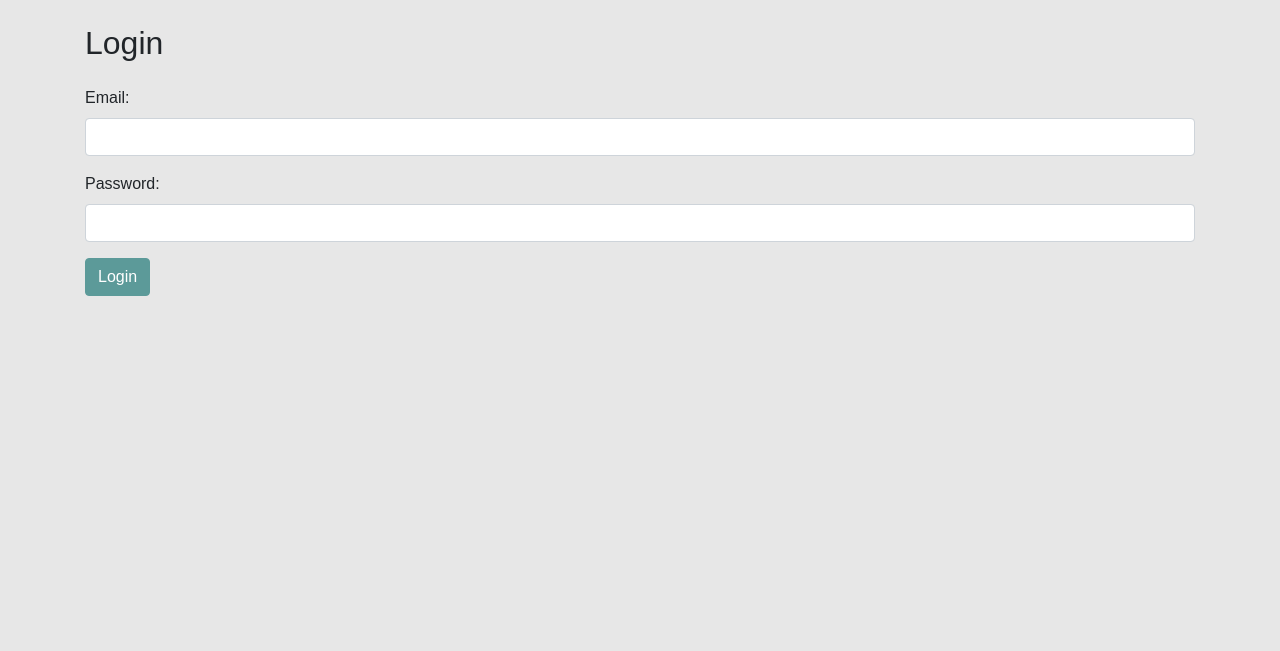
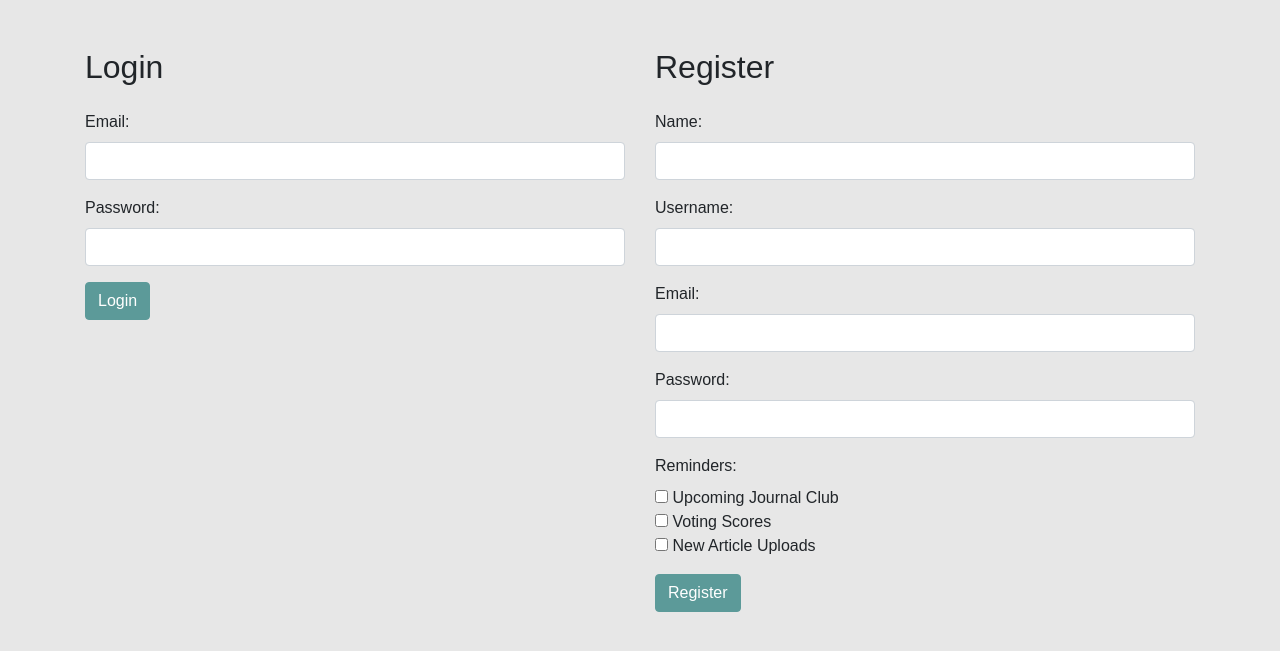
Before and after one commit to mariesantillo/journal-club, a Flask app: page /login in a window 1280 px wide. Shown: the part 56-707 px from the top of the page. Run offline with Flask 3, Linux system fonts and the light colour scheme; some libraries are stand-ins or nearby versions.

Commit message:
Integrated registration with login, added new fields, fixed registration redirect

```diff
--- a/app.py
+++ b/app.py
@@ -30,6 +30,9 @@ class User(UserMixin, db.Model):
     id = db.Column(db.Integer, primary_key=True)
     email = db.Column(db.String(120), unique=True, nullable=False)
     password = db.Column(db.String(200), nullable=False)
+    name = db.Column(db.String(100), nullable=False)
+    username = db.Column(db.String(100), unique=True, nullable=False)
+    reminders = db.Column(db.String(200), nullable=False, default="")
 
 class Article(db.Model):
     id = db.Column(db.Integer, primary_key=True)
@@ -53,18 +56,24 @@ def home():
     articles = Article.query.all()
     return render_template('home.html', articles=articles)
 
-@app.route('/register', methods=['GET', 'POST'])
+@app.route('/register', methods=['POST'])
 def register():
-    if request.method == 'POST':
+    try:
+        name = request.form['name']
+        username = request.form['username']
         email = request.form['email']
         password = request.form['password']
         hashed_password = generate_password_hash(password, method='sha256')
-        new_user = User(email=email, password=hashed_password)
+        reminders = ','.join(request.form.getlist('reminders'))
+        new_user = User(name=name, username=username, email=email, password=hashed_password, reminders=reminders)
         db.session.add(new_user)
         db.session.commit()
         flash('Registration successful! Please log in.', 'success')
         return redirect(url_for('login'))
-    return render_template('register.html')
+    except Exception as e:
+        db.session.rollback()
+        flash(f'Registration failed: {str(e)}', 'danger')
+        return redirect(url_for('login'))
 
 @app.route('/login', methods=['GET', 'POST'])
 def login():
@@ -141,7 +150,7 @@ def send_reminder_email():
                 .all()
     if articles:
         top_article = articles[0][0]
-        recipients = [user.email for user in User.query.all()]
+        recipients = [user.email for user in User.query.all() if 'upcoming_journal_club' in user.reminders]
         with mail.connect() as conn:
             for recipient in recipients:
                 message = f"Reminder: The journal club is tomorrow. The top article this week is '{top_article.title}'. Don't forget to read it!"
--- a/requirements.txt
+++ b/requirements.txt
@@ -1,13 +1,16 @@
+alembic==1.13.2
 APScheduler==3.10.4
 blinker==1.8.2
 click==8.1.7
 Flask==3.0.3
 Flask-Login==0.6.3
 Flask-Mail==0.10.0
+Flask-Migrate==4.0.7
 Flask-SQLAlchemy==3.1.1
 gunicorn==22.0.0
 itsdangerous==2.2.0
 Jinja2==3.1.4
+Mako==1.3.5
 MarkupSafe==2.1.5
 packaging==24.1
 pytz==2024.1
--- a/templates/login.html
+++ b/templates/login.html
@@ -1,7 +1,9 @@
 {% extends 'base.html' %}
 {% block content %}
+<div class="row">
+    <div class="col-md-6">
         <h2 class="my-4">Login</h2>
-    <form method="post" class="needs-validation" novalidate>
+        <form method="post" action="{{ url_for('login') }}" class="needs-validation" novalidate>
             <div class="form-group">
                 <label for="email">Email:</label>
                 <input type="email" class="form-control" name="email" required>
@@ -14,6 +16,40 @@
             </div>
             <button type="submit" class="btn btn-primary">Login</button>
         </form>
+    </div>
+    <div class="col-md-6">
+        <h2 class="my-4">Register</h2>
+        <form method="post" action="{{ url_for('register') }}" class="needs-validation" novalidate>
+            <div class="form-group">
+                <label for="name">Name:</label>
+                <input type="text" class="form-control" name="name" required>
+                <div class="invalid-feedback">Please enter your name.</div>
+            </div>
+            <div class="form-group">
+                <label for="username">Username:</label>
+                <input type="text" class="form-control" name="username" required>
+                <div class="invalid-feedback">Please enter a username.</div>
+            </div>
+            <div class="form-group">
+                <label for="email">Email:</label>
+                <input type="email" class="form-control" name="email" required>
+                <div class="invalid-feedback">Please enter a valid email address.</div>
+            </div>
+            <div class="form-group">
+                <label for="password">Password:</label>
+                <input type="password" class="form-control" name="password" required>
+                <div class="invalid-feedback">Please enter a password.</div>
+            </div>
+            <div class="form-group">
+                <label for="reminders">Reminders:</label><br>
+                <input type="checkbox" name="reminder1" value="upcoming_journal_club"> Upcoming Journal Club<br>
+                <input type="checkbox" name="reminder2" value="voting_scores"> Voting Scores<br>
+                <input type="checkbox" name="reminder3" value="new_article_uploads"> New Article Uploads<br>
+            </div>
+            <button type="submit" class="btn btn-primary">Register</button>
+        </form>
+    </div>
+</div>
 <script>
     // Bootstrap form validation
     (function() {
```
Also changed, not shown: models.py (added, +25 -0 lines), templates/register.html (+38 -1 lines), instance/journal_club.db. Lines whose indentation alone changed are shown as unchanged.
